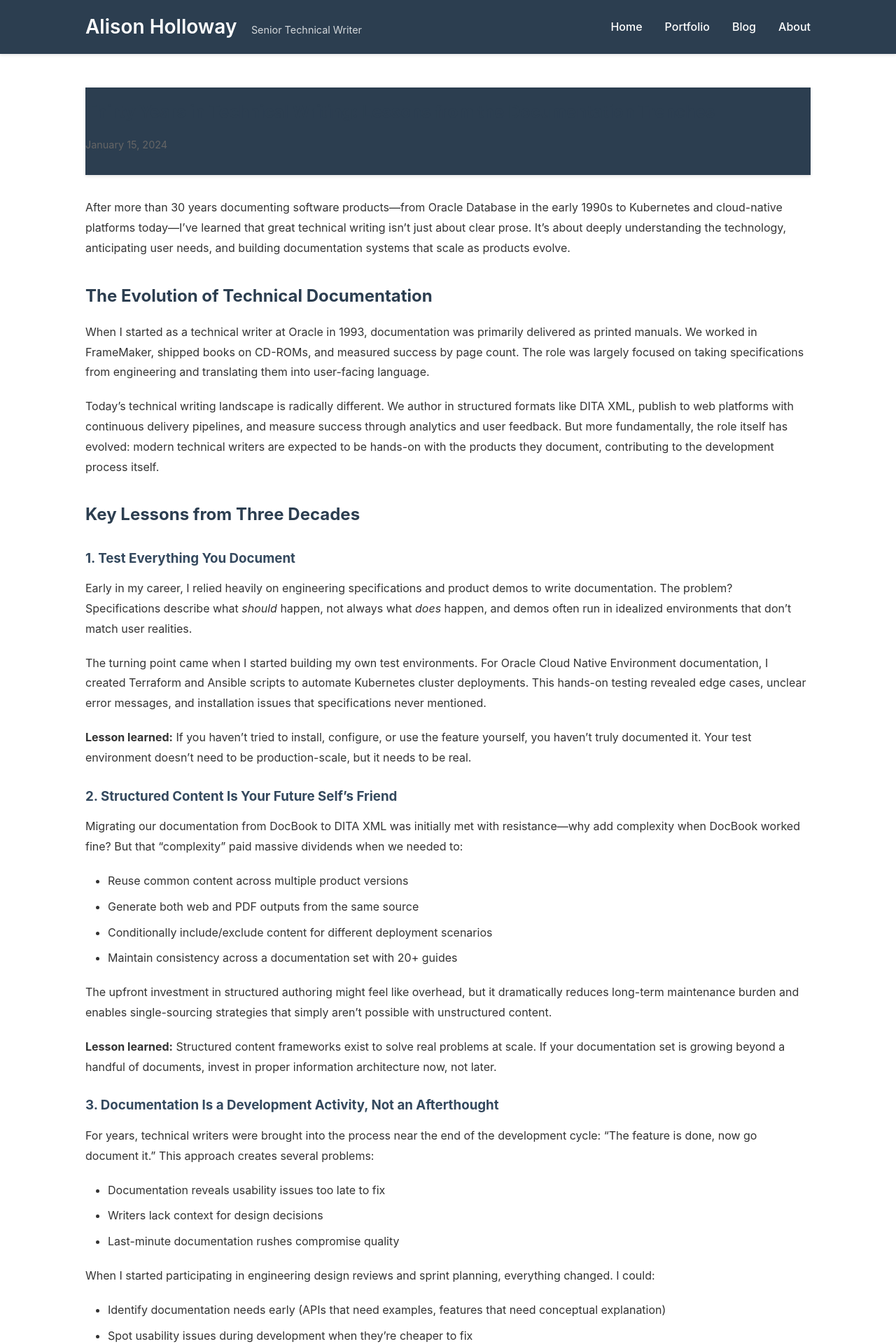
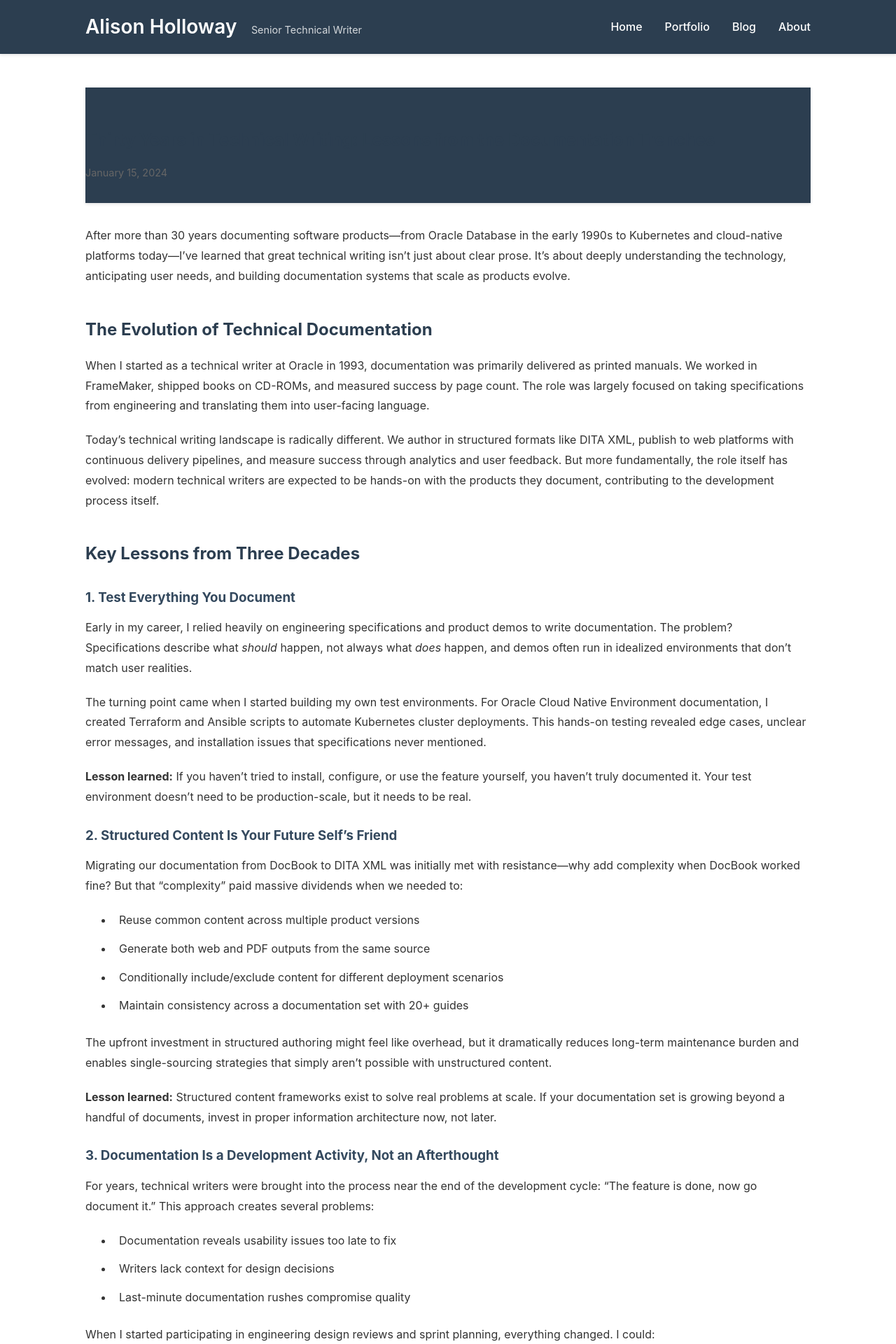
Before and after one commit to alison-holloway/alison-holloway.github.io, a Jekyll site: the page built from _posts/2025-11-30-welcome.md, in a window 1280 px wide. Shown: the top 1920 px of the page at 70% size. Built offline with Jekyll 4.4.1, drawn with Linux system fonts in a browser that asks for light colours.

Commit message:
CSS improvements.

```diff
--- a/assets/css/main.css
+++ b/assets/css/main.css
@@ -80,6 +80,19 @@ main {
   min-height: calc(100vh - 200px);
 }
 
+main ul,
+main ol {
+  margin-left: 2.5rem;
+  margin-top: 1rem;
+  margin-bottom: 1.5rem;
+}
+
+main ul li,
+main ol li {
+  margin-bottom: 0.75rem;
+  padding-left: 0.5rem;
+}
+
 /* Home Page Hero */
 .hero {
   text-align: center;
@@ -104,6 +117,7 @@ main {
 .page-title {
   font-size: 2.25rem;
   color: var(--primary-color);
+  margin-top: 2.5rem;
   margin-bottom: 2rem;
   padding-bottom: 1rem;
   border-bottom: 3px solid var(--accent-color);
@@ -184,7 +198,27 @@ main {
 
 .portfolio-header h1 {
   color: var(--primary-color);
+  margin-top: 2.5rem;
   margin-bottom: 1rem;
+}
+
+.portfolio-content h2 {
+  color: var(--primary-color);
+  margin-top: 2.5rem;
+  margin-bottom: 1rem;
+}
+
+.portfolio-content ul,
+.portfolio-content ol {
+  margin-left: 2.5rem;
+  margin-top: 1rem;
+  margin-bottom: 1.5rem;
+}
+
+.portfolio-content ul li,
+.portfolio-content ol li {
+  margin-bottom: 0.75rem;
+  padding-left: 0.5rem;
 }
 
 .portfolio-details {
@@ -294,7 +328,7 @@ main {
 
 .post-content h2 {
   color: var(--primary-color);
-  margin-top: 2rem;
+  margin-top: 2.5rem;
   margin-bottom: 1rem;
 }
 
@@ -310,12 +344,14 @@ main {
 
 .post-content ul,
 .post-content ol {
-  margin-bottom: 1.25rem;
-  margin-left: 2rem;
+  margin-left: 2.5rem;
+  margin-top: 1rem;
+  margin-bottom: 1.5rem;
 }
 
 .post-content li {
-  margin-bottom: 0.5rem;
+  margin-bottom: 0.75rem;
+  padding-left: 0.5rem;
 }
 
 .post-content code {
@@ -346,7 +382,7 @@ main {
 
 .about-content h2 {
   color: var(--primary-color);
-  margin-top: 2rem;
+  margin-top: 2.5rem;
   margin-bottom: 1rem;
 }
 
@@ -354,9 +390,17 @@ main {
   margin-bottom: 1.25rem;
 }
 
-.about-content ul {
-  margin-bottom: 1.25rem;
-  margin-left: 2rem;
+.about-content ul,
+.about-content ol {
+  margin-left: 2.5rem;
+  margin-top: 1rem;
+  margin-bottom: 1.5rem;
+}
+
+.about-content ul li,
+.about-content ol li {
+  margin-bottom: 0.75rem;
+  padding-left: 0.5rem;
 }
 
 .contact-info {
```
